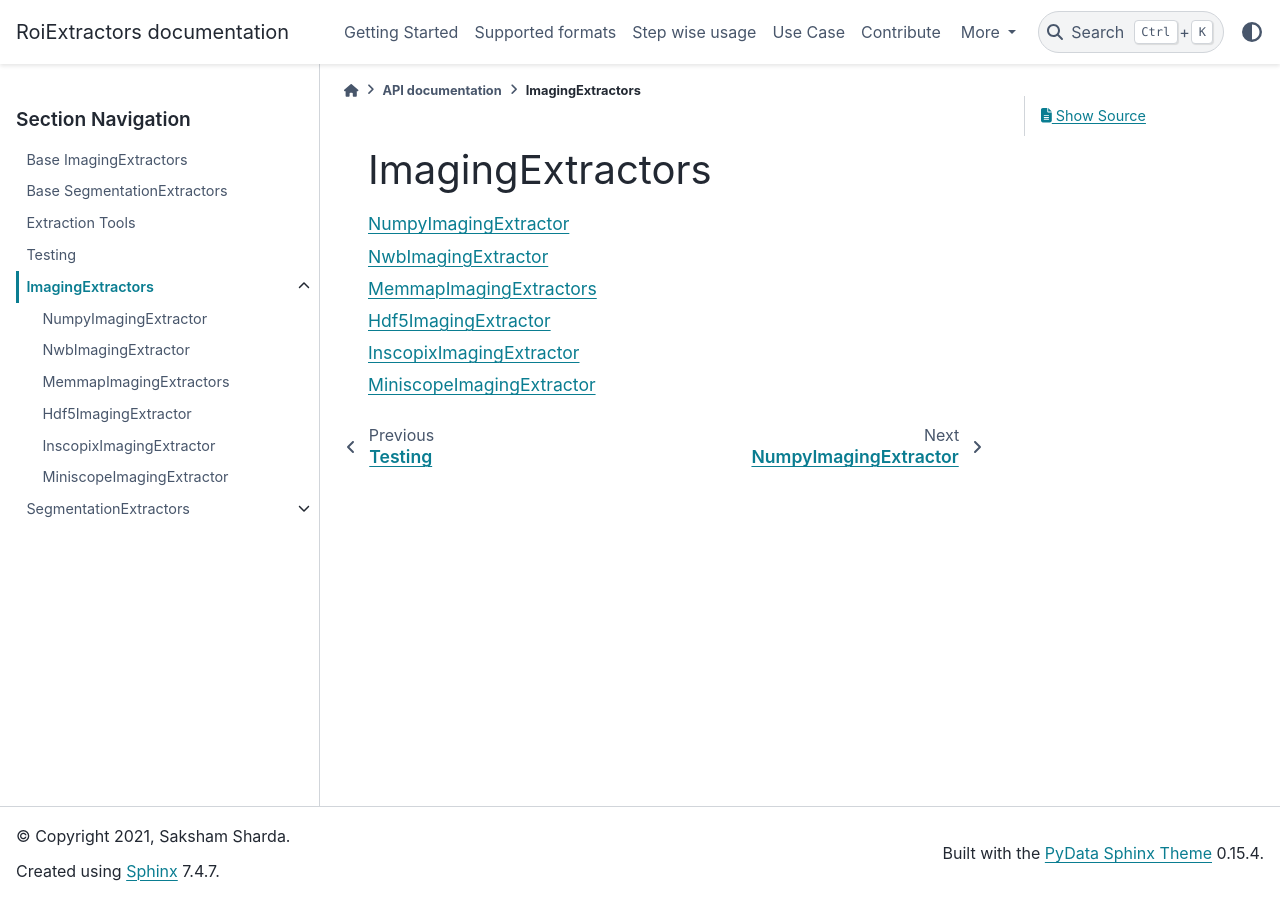
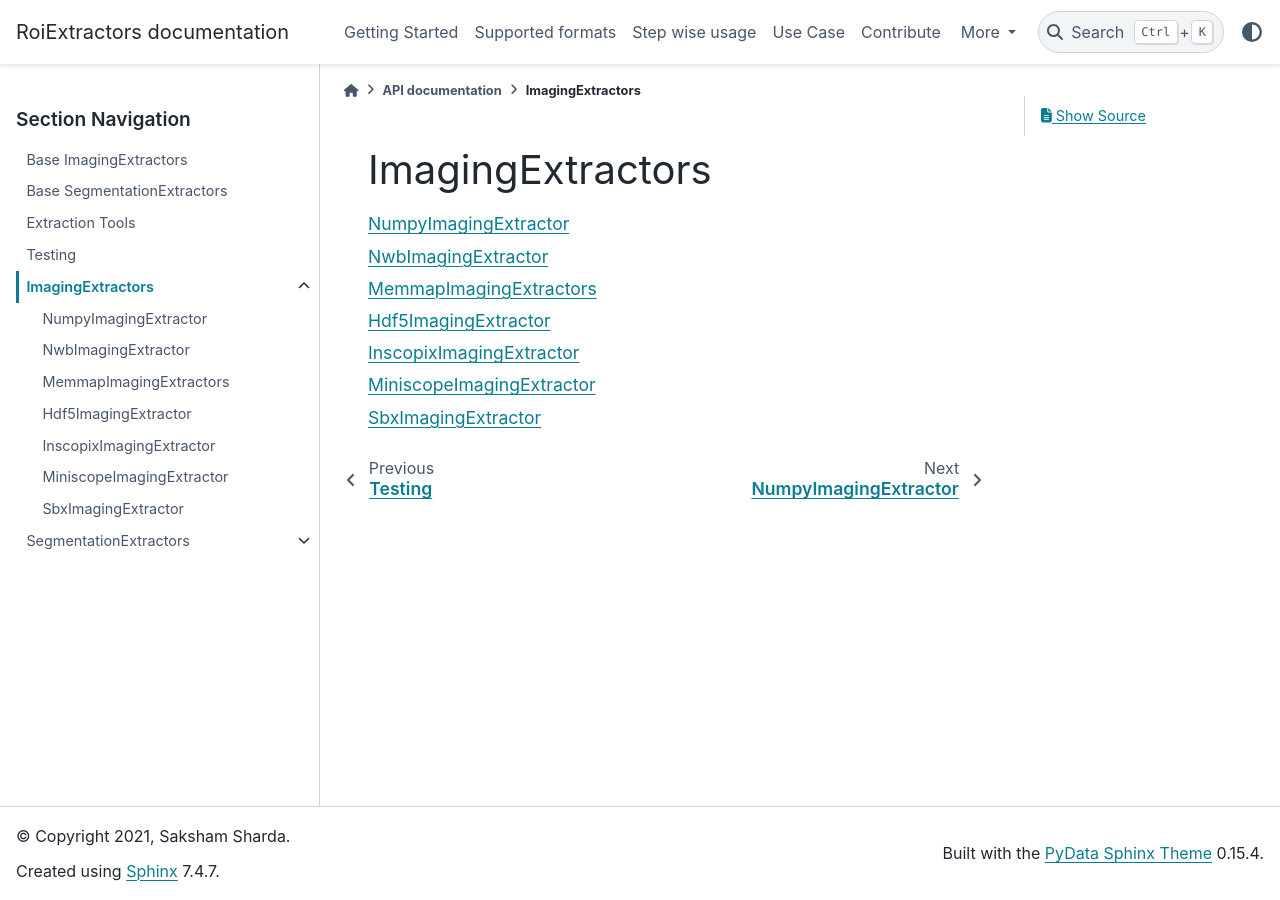
Before and after one commit to catalystneuro/roiextractors, a Sphinx documentation site: the page built from docs/source/my_api/imaging_extractors/index.rst, in a window 1280 px wide. Built offline with Sphinx 7.4.7 and the PyData theme 0.15.4, drawn with Linux system fonts in a browser that asks for light colours.

Commit message:
added sbx

```diff
--- a/docs/source/my_api/imaging_extractors/index.rst
+++ b/docs/source/my_api/imaging_extractors/index.rst
@@ -10,3 +10,4 @@ ImagingExtractors
   hdf5imagingextractor
   inscopiximagingextractor
   miniscopeimagingextractor
+  sbximagingextractor
--- /dev/null
+++ b/docs/source/my_api/imaging_extractors/sbximagingextractor.rst
@@ -0,0 +1,3 @@
+SbxImagingExtractor
+--------------------
+.. autoclass:: roiextractors.SbxImagingExtractor
```
